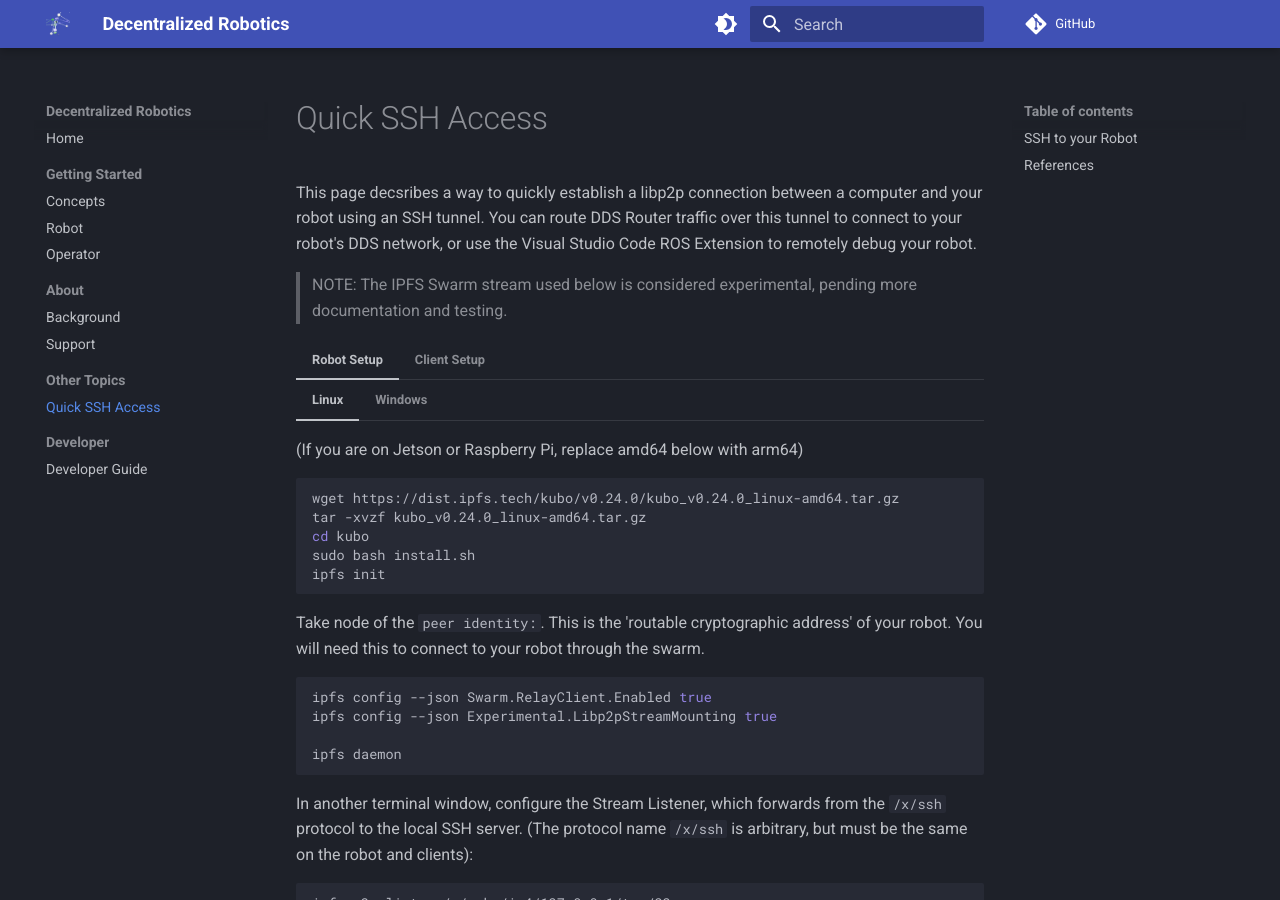
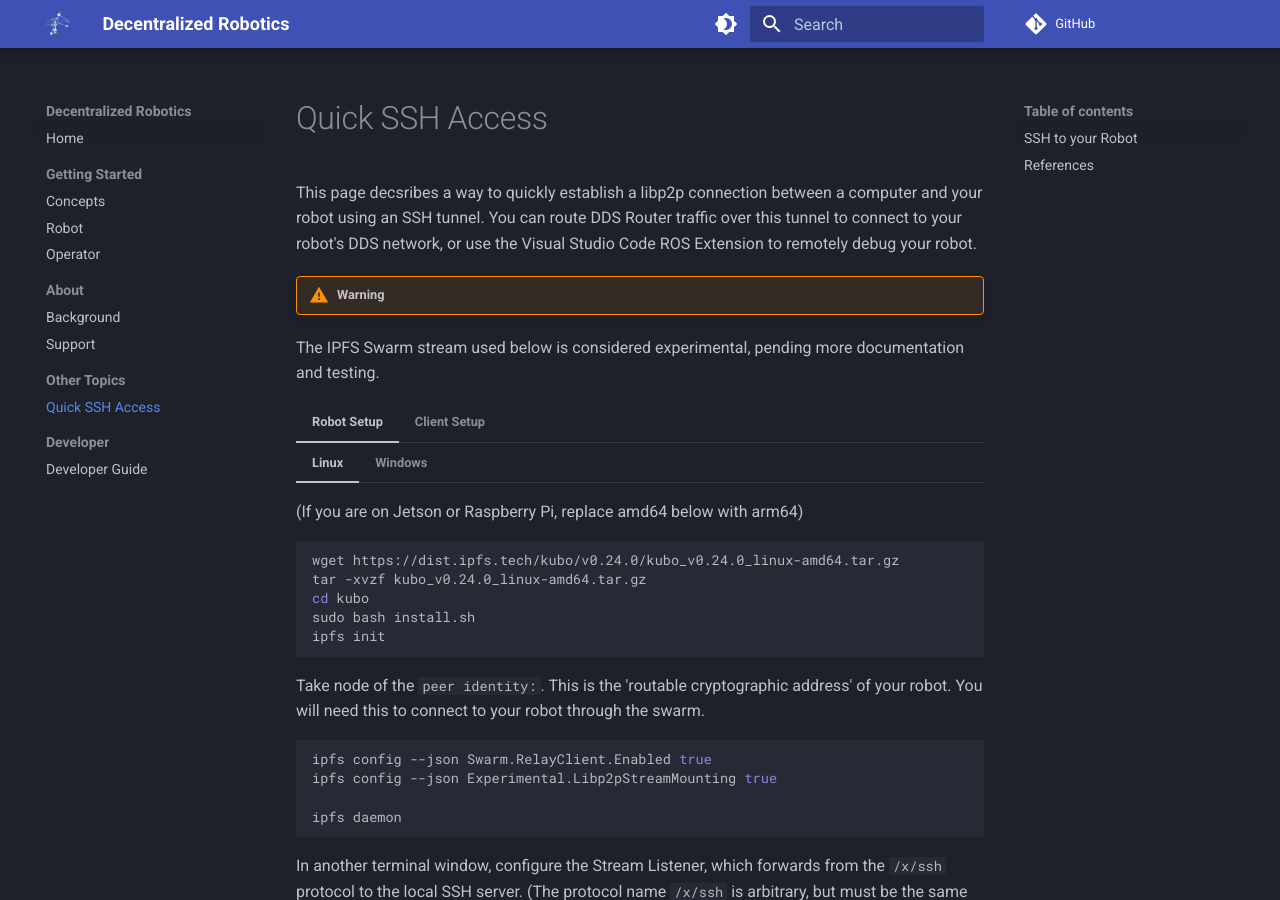
Before and after one commit to decentralizedrobotics/decentralizedrobotics, an MkDocs documentation site: the page built from docs/Other/Quick-SSH-Access.md, in a window 1280 px wide and 900 px high. Built offline with MkDocs 1.6.1 and Material for MkDocs 9.7.7, drawn with Linux system fonts in a browser that asks for light colours; comment, search, counter and statistics services are not loaded.

Commit message:
Minor updates

```diff
--- a/docs/Other/Quick-SSH-Access.md
+++ b/docs/Other/Quick-SSH-Access.md
@@ -1,7 +1,9 @@
 This page decsribes a way to quickly establish a libp2p connection between a computer and your robot using an SSH tunnel.
 You can route DDS Router traffic over this tunnel to connect to your robot's DDS network, or use the Visual Studio Code ROS Extension to remotely debug your robot.
 
-> NOTE: The IPFS Swarm stream used below is considered experimental, pending more documentation and testing.
+!!! warning
+
+The IPFS Swarm stream used below is considered experimental, pending more documentation and testing.
 
 === "Robot Setup"
 
```
Also changed, not shown: docs/About/Support.md (+1 -1 lines), docs/Developer/Guide.md (+0 -1 lines), docs/index.md (+2 -2 lines).
